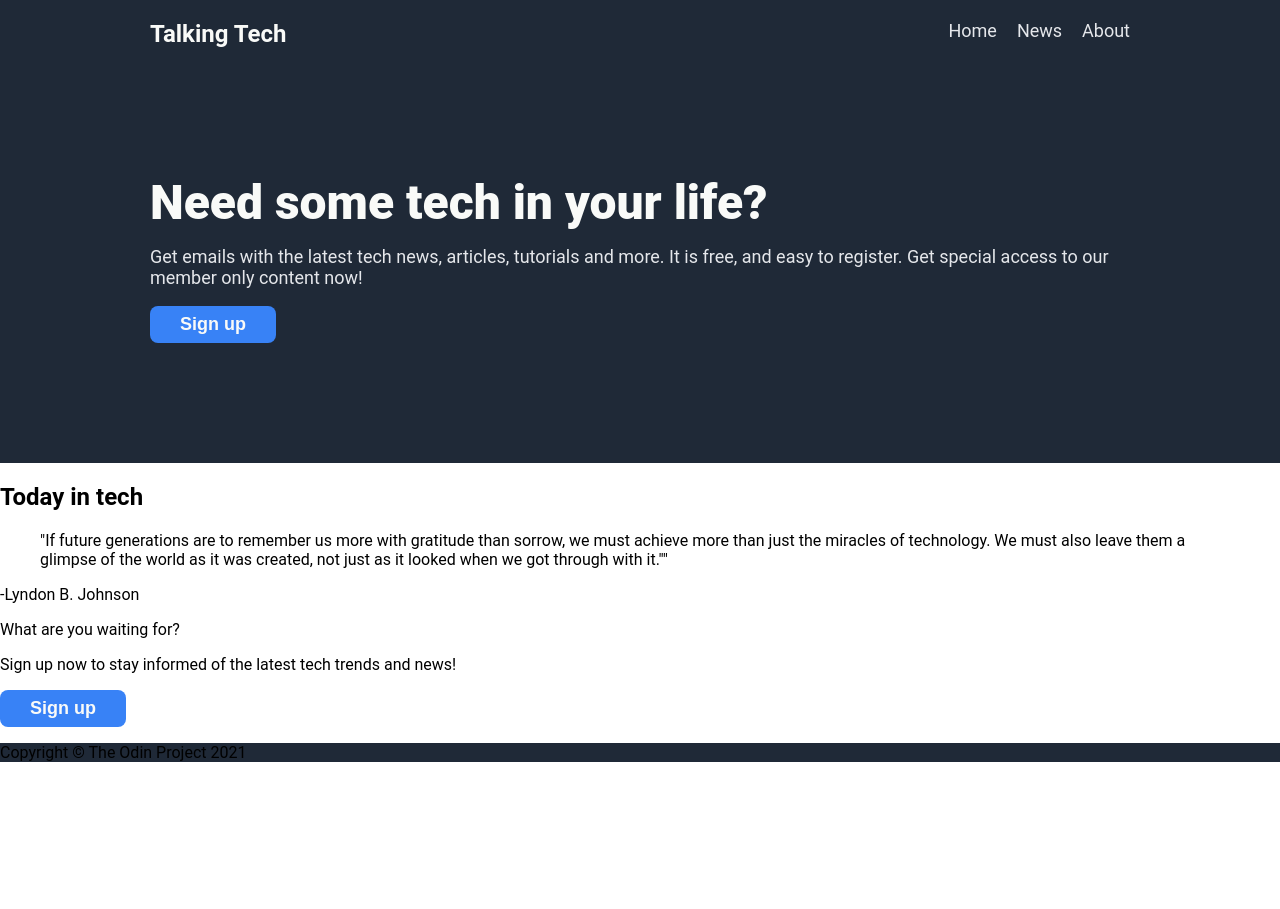
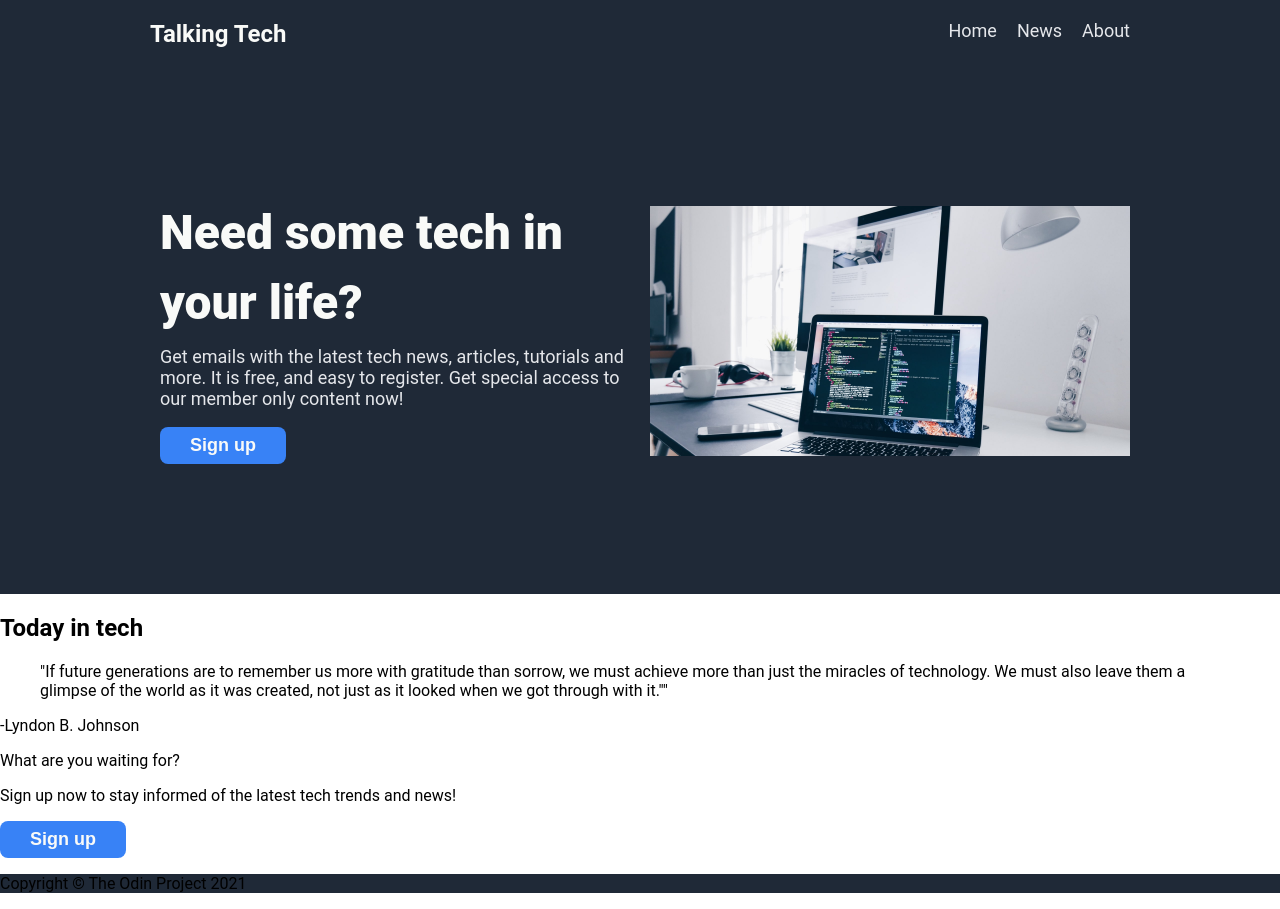
Before and after one commit to BrandenEvansWD/TOP-Landing-page, a plain HTML site: page index.html in a window 1280 px wide. Before the commit the page ends 800 px from the top, so only its background shows below. Drawn offline with Linux system fonts and the light colour scheme.

Commit message:
Add Hero image/signup style

```diff
--- a/index.html
+++ b/index.html
@@ -18,21 +18,19 @@
     </header>
 
     <section class="hero-container">
+      <div class="hero-block">
         <div class="hero-card">
           <h1>Need some tech in your life?</h1>
           <p class="hero-para">
-          Get emails with the latest tech news, articles, tutorials and more. It
-          is free, and easy to register. Get special access to our member only
-          content now!
+            Get emails with the latest tech news, articles, tutorials and more.
+            It is free, and easy to register. Get special access to our member
+            only content now!
           </p>
           <button class="hero-button">Sign up</button>
         </div>
 
-      <!-- <img
-        class="hero-img"
-        src="/images/christopher-gower-m_HRfLhgABo-unsplash.jpg"
-        alt=""
-      /> -->
+        <div class="hero-img2">
+      </div>
     </section>
 
     <main>
--- a/style.css
+++ b/style.css
@@ -22,7 +22,7 @@ footer,
 header {
   display: flex;
   justify-content: space-between;
-  padding: 20px 150px 0;
+  padding: 20px 150px;
 }
 
 .header-logo {
@@ -39,9 +39,14 @@ header {
   gap: 20px;
 }
 
+.link,
+.hero-para,
+button {
+  font-size: 18px;
+}
+
 .link {
   text-decoration: none;
-  font-size: 18px;
   color: #e5e7eb;
 }
 
@@ -52,7 +57,14 @@ header {
   padding: 120px 150px;
 }
 
+.hero-block {
+  display: flex;
+  align-items: center;
+}
+
 .hero-card {
+  flex: 1;
+  padding: 10px;
 }
 
 h1 {
@@ -65,7 +77,6 @@ h1 {
 }
 
 .hero-para {
-  font-size: 18px;
   color: #e5e7eb;
   margin: 0;
   margin-bottom: 18px;
@@ -76,7 +87,19 @@ button {
   border: none;
   border-radius: 8px;
   padding: 8px 30px;
-  font-size: 18px;
   font-weight: 700;
   color: #f9faf8;
 }
+
+.hero-img {
+  width: 50%;
+}
+
+.hero-img2 {
+  background: url(/images/christopher-gower-m_HRfLhgABo-unsplash.jpg) no-repeat
+    0 0;
+  background-size: cover;
+  display: block;
+  flex: 1;
+  height: 250px;
+}
```
Lines whose indentation alone changed are shown as unchanged.
